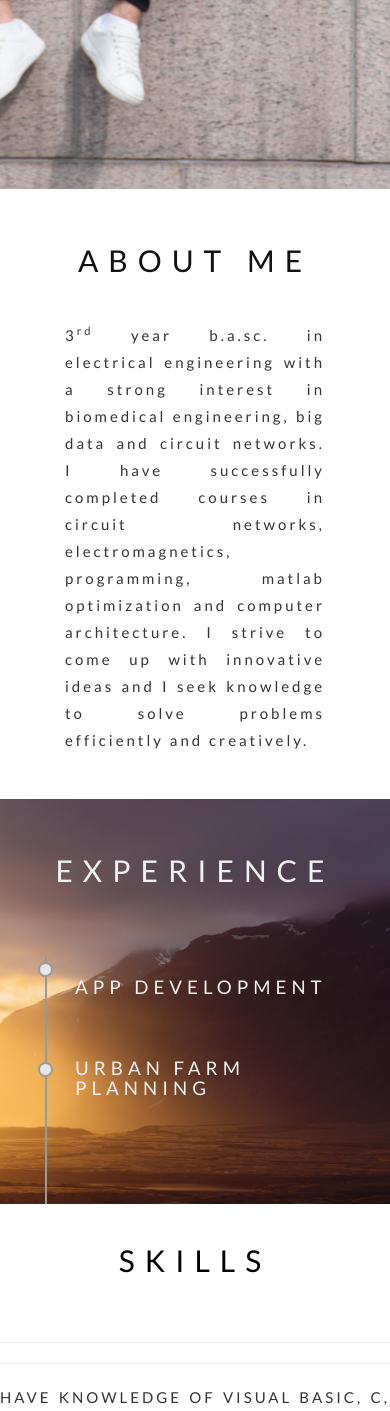
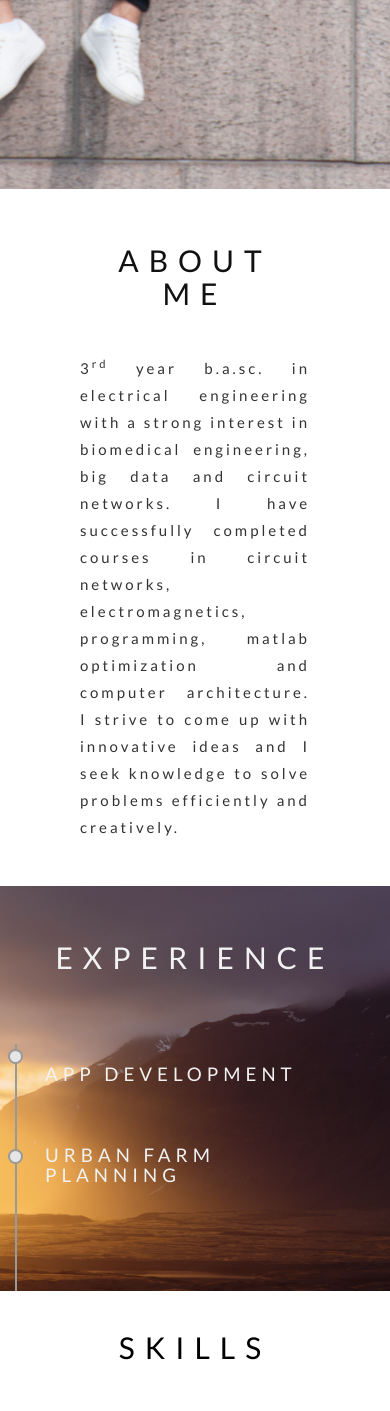
Before and after one commit to alexandregranzerguay/alexandregranzerguay.github.io, a PHP site: page /index.html in a window 390 px wide; the page is wider, and only the part inside the window is pictured. Shown: the part 655-2066 px from the top of that part. Run offline with PHP 8.4, Linux system fonts and the light colour scheme; some web fonts are replaced.

Commit message:
Update Website visuale adaptivity

```diff
--- a/app.js
+++ b/app.js
@@ -1,7 +1,5 @@
 var main = function() {
 	/*make menu appear*/
-	width_timeline = $('.timeline-jumbotron').width();
-	console.log(width_timeline);
 	$('.icon-menu span').click(function(){
 		if($('.menu').hasClass("clsd")){
 			$('.menu').animate({
@@ -18,10 +16,50 @@ var main = function() {
 			$('.menu').addClass("clsd");
 		}
 	});
+	width_timeline = $('.timeline-jumbotron').width();
+	console.log(width_timeline);
 	if(width_timeline<= 1000){
-		$('.timeline-jumbotron').find('.item').addClass('small');
-		$('.timeline-jumbotron').find('h2').addClass('small');
-	}
+			$('.timeline-jumbotron').find('.item').addClass('itemsmall');
+			$('.timeline-jumbotron').find('.timeline').addClass('groupsmall').addClass('smalltime');
+			$('.timeline-jumbotron').find('.itemsmall').removeClass('item');
+			$('.timeline-jumbotron').find('.smalltime').removeClass('group').removeClass('timeline');
+		}
+		else {
+			$('.timeline-jumbotron').find('.itemsmall').addClass('item');
+			$('.timeline-jumbotron').find('.smalltime').addClass('group').addClass('timeline');
+			$('.timeline-jumbotron').find('.item').removeClass('itemsmall');
+			$('.timeline-jumbotron').find('.timeline').removeClass('groupsmall').removeClass('smalltime');
+		}
+	$(window).resize(function(){
+		width_timeline = $('.timeline-jumbotron').width();
+		console.log(width_timeline);
+		if(width_timeline<= 1000){
+			$('.timeline-jumbotron').find('.item').addClass('itemsmall');
+			$('.timeline-jumbotron').find('.timeline').addClass('groupsmall').addClass('smalltime');
+			$('.timeline-jumbotron').find('.itemsmall').removeClass('item');
+			$('.timeline-jumbotron').find('.smalltime').removeClass('group').removeClass('timeline');
+		}
+		else {
+			$('.timeline-jumbotron').find('.itemsmall').addClass('item');
+			$('.timeline-jumbotron').find('.smalltime').addClass('group').addClass('timeline');
+			$('.timeline-jumbotron').find('.item').removeClass('itemsmall');
+			$('.timeline-jumbotron').find('.timeline').removeClass('groupsmall').removeClass('smalltime');
+		}
+	});
+	relativesize = $('.contact').width()*0.03;
+		if (relativesize>=36) {
+			relativesize = 36;
+		}
+	console.log(relativesize);
+	$('.contact .email').css('font-size', relativesize);
+	$(window).resize(function(){
+		relativesize = $('.contact').width()*0.03;
+		if (relativesize>=36) {
+			relativesize = 36;
+		}
+		console.log(relativesize);
+		$('.contact .email').css('font-size', relativesize);
+	});
 	$('.timeline .item').click(function(){
 		if($(this).hasClass('current')){
 			$('.item').removeClass('current');
@@ -30,6 +68,18 @@ var main = function() {
 		else{
 			$('.item').removeClass('current');
 			$('.timeline .item .description').hide('200');
+			$(this).addClass('current');
+			$(this).children('.description').show('200');
+		}
+	});
+	$('.smalltime .itemsmall').click(function(){
+		if($(this).hasClass('current')){
+			$('.itemsmall').removeClass('current');
+			$('.smalltime .itemsmall .description').hide('200');
+		}
+		else{
+			$('.itemsmall').removeClass('current');
+			$('.smalltime .itemsmall .description').hide('200');
 			$(this).addClass('current');
 			$(this).children('.description').show('200');
 		}
--- a/index.html
+++ b/index.html
@@ -169,8 +169,10 @@
 						  <input class="button" type="submit" value="Send" />
 					</form>
 					<div class="resume box">
-						<div><a class="email">13agg1@queensu.ca</a></div>
+						<div><a class="email">alexandre.granzerguay@queensu.ca</a></div>
+						<div style="margin-top:50px;">
 						<span class="bracket">{</span><a href="content/AGG_Resume.pdf" download="AlexandreGranzerGuay-Resume.pdf" id="resume-link" class="fade" >Resume/CV</a><span class="bracket">}</span>
+						</div>
 					</div>
 				</section>
 		</div>
--- a/main.css
+++ b/main.css
@@ -102,6 +102,8 @@ body, html {
 	padding: 35px 80px;
 	text-align: justify;
 	margin-top: -30px;
+	margin-right: 0px;
+	margin-left: 0px;
 }
 
 .timeline-jumbotron {
@@ -261,49 +263,55 @@ body, html {
 
 
 
-
-
-@media (max-width: 40rem) {
-  .timeline {
-    background-position: 2rem 0;
-  }
+.groupsmall:after {
+  content: "";
+  display: table;
+  clear: both;
 }
 
-.timeline .item{
+.smalltime {
+  width: 100%;
+  max-width: 60rem;
+  margin-right: auto;
+  margin-left: auto;
+  padding-right: 2rem;
+  padding-bottom: 4rem;
+  background-image: -webkit-linear-gradient(#999999, #999999);
+  background-image: linear-gradient(#999999, #999999);
+  background-size: 2px 100%;
+  background-position: 0%;
+  background-repeat: no-repeat;
+}
+
+.smalltime .itemsmall{
   position: relative;
   display: block;
   cursor: pointer;
-  width: 50%;
+  width: 85%;
   float: left;
   clear: both;
   margin-top: -1rem;
 }
 
-.timeline .item .description{
+.smalltime .itemsmall .description{
 	display:none;
 	font-size: 0.75rem;
 	letter-spacing: 5px;
 }
-.timeline-jumbotron .section-title {
-  font-size: 2rem;
-  color: #f2f2f2;
-  text-align:center;
-  letter-spacing: 10px;
-  padding-top:25px;
-}
-.timeline .item .title {
+
+.smalltime .itemsmall .title {
 	letter-spacing: 5px;
 	font-size: 1.25rem;
 }
 @media (max-width: 40rem) {
-  .timeline .item {
+  .smalltime .itemsmall {
     width: 100%;
     float: none;
     margin-top: 0;
     margin-bottom: 3rem;
   }
 }
-.timeline .item:before {
+.smalltime .itemsmall:before {
   content: '';
   position: absolute;
   top: 0.3rem;
@@ -313,51 +321,51 @@ body, html {
   border-radius: 50%;
   background-color: #e6e6e6;
 }
-.timeline .item:hover:before {
+.smalltime .itemsmall:hover:before {
   background-color: #999999;
 }
 
-.timeline .item:first-child {
+.smalltime .itemsmall:first-child {
   margin-top: 0;
 }
 
-.timeline .item:nth-child(odd) {
-  float: right;
+.smalltime .itemsmall:nth-child(odd) {
+  float: left;
   padding-left: 2rem;
 }
-.timeline .item:nth-child(odd):before {
+.smalltime .itemsmall:nth-child(odd):before {
   left: -0.5rem;
 }
 
-.timeline .item:nth-child(even) {
-  padding-right: 2rem;
+.smalltime .itemsmall:nth-child(even) {
+  padding-left: 2rem;
 }
 @media (max-width: 40rem) {
-  .timeline .item:nth-child(even) {
+  .smalltime .itemsmall:nth-child(even) {
     padding-right: 0;
     padding-left: 2rem;
   }
 }
-.timeline .item:nth-child(even):before {
-  right: -0.5rem;
+.smalltime .itemsmall:nth-child(even):before {
+  left: -0.5rem;
 }
 @media (max-width: 40rem) {
-  .timeline .item:nth-child(even):before {
+  .smalltime .itemsmall:nth-child(even):before {
     left: -0.5rem;
   }
 }
 
-.timeline .item h2 {
+.smalltime .itemsmall h2 {
   display: block;
   margin-bottom: 1rem;
   font-size: 100%;
 }
 
-.timeline .item:nth-child(even) h2 {
-  text-align: right;
+.smalltime .itemsmall:nth-child(even) h2 {
+  text-align: left;
 }
 @media (max-width: 40rem) {
-  .timeline .item:nth-child(even) h2 {
+  .smalltime .itemsmall:nth-child(even) h2 {
     text-align: left;
   }
 }
@@ -449,6 +457,8 @@ body, html {
   background: -o-linear-gradient(rgb(53, 53, 53), rgb(75, 75, 75)); /* For Opera 11.1 to 12.0 */
   background: -moz-linear-gradient(rgb(53, 53, 53), rgb(75, 75, 75)); /* For Firefox 3.6 to 15 */
   background: linear-gradient(rgb(53, 53, 53) , rgb(75, 75, 75)); /* Standard syntax */
+  margin-right: 0px;
+  margin-left: 0px;
 }
 
 .resume {
@@ -585,7 +595,6 @@ form input[type="submit"]:focus {
 .contact .email{
 	text-transform: uppercase;
 	color: white;
-	font-size: 2em;
 	letter-spacing: 10px;
 	text-decoration: none;
 }
```
